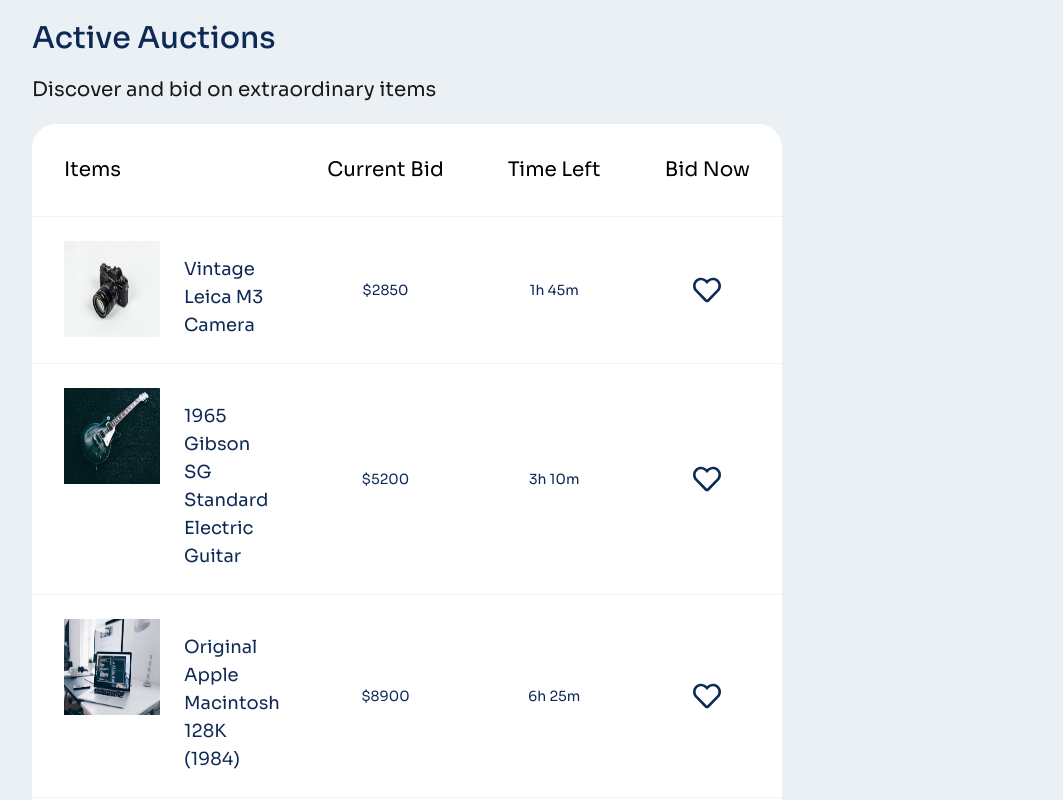
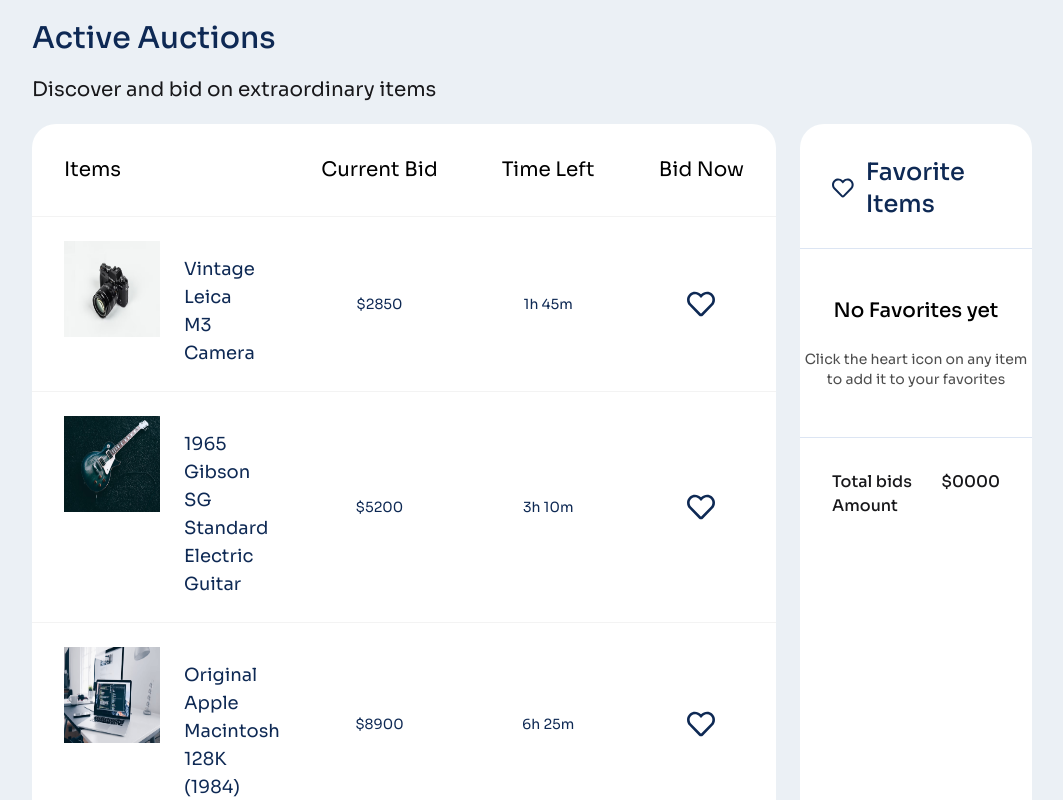
Before and after one commit to muhammad-tamim/web-project-20, a React (Vite) app: page / in a window 1280 px wide. Shown: the part 1000-1800 px from the top of the page, without its empty margins (108-1171 px from the left). Built offline with nearby package versions, Linux system fonts and the light colour scheme.

Commit message:
feat: add favorites items

```diff
--- a/src/components/Acution/Action.jsx
+++ b/src/components/Acution/Action.jsx
@@ -1,5 +1,6 @@
 import React, { useEffect, useState } from 'react';
 import TableRow from './TableRow';
+import { FaRegHeart } from 'react-icons/fa';
 
 const Action = () => {
     const [data, setData] = useState([])
@@ -25,7 +26,7 @@ const Action = () => {
         <div className='bg-[#EBF0F5] py-[132px] px-4 lg:px-12 xl:px-[140px]'>
             <h3 className='text-primary-content text-3xl font-medium pb-5'>Active Auctions</h3>
             <p className='text-xl pb-5'>Discover and bid on extraordinary items</p>
-            <div className='grid grid-cols-12 '>
+            <div className='grid grid-cols-12 gap-6'>
                 <div className='col-span-9 bg-white rounded-3xl'>
                     <div className="overflow-x-auto">
                         {loading && <div className='text-center'>
@@ -45,7 +46,28 @@ const Action = () => {
                     </div>
                 </div>
 
-                <div className='col-span-3'></div>
+                <div className='col-span-3 bg-white rounded-3xl'>
+
+                    <div>
+                        <div className='text-primary-content flex justify-center items-center gap-3 p-8'>
+                            <FaRegHeart className="size-7" />
+                            <h3 className='font-medium text-2xl'>Favorite Items</h3>
+                        </div>
+                        <hr className='text-[#DCE5F3] -mt-1' />
+                    </div>
+                    <div className='py-12 text-center text-black'>
+                        <h4 className='font-medium text-xl pb-6'>No Favorites yet</h4>
+                        <p className='text-black/70 text-sm'>Click the heart icon on any item<br /> to add it to your favorites</p>
+                    </div>
+                    <div>
+                        <hr className='text-[#DCE5F3]' />
+                        <div className='flex justify-between p-8'>
+                            <h3 className='font-medium'>Total bids Amount</h3>
+                            <h3 className='font-medium'>$0000</h3>
+                        </div>
+                    </div>
+                </div>
+
             </div>
         </div >
     );
```
